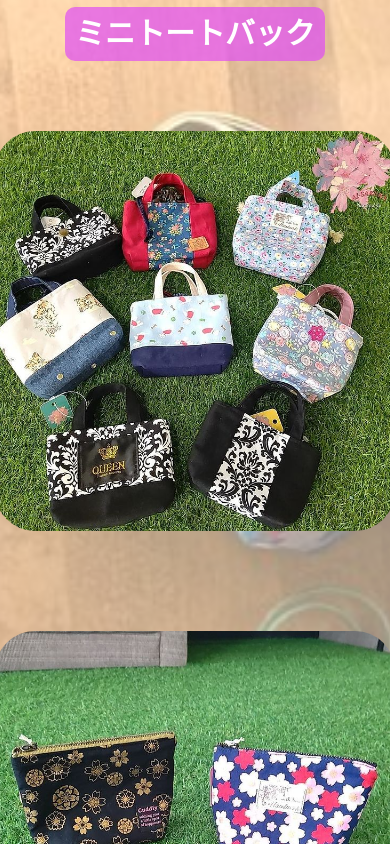
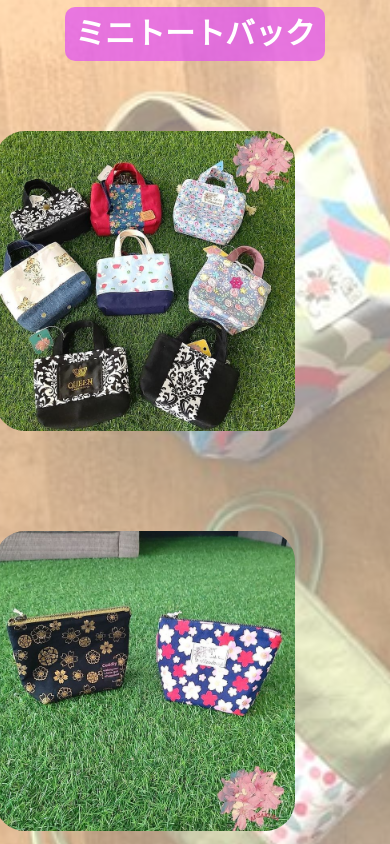
Before and after one commit to ahou11/ai-sakura, a plain HTML site: page index.html in a window 390 px wide. Shown: the part 1160-2004 px from the top of the page. Drawn offline with Linux system fonts and the light colour scheme.

Commit message:
Update style.css

```diff
--- a/style.css
+++ b/style.css
@@ -199,6 +199,10 @@ footer{
     text-align: center;
     margin:50px 10px 50px 0;
   }
+  #introduction li img{
+    max-width: 300px;
+    margin: 50px;
+  }
   #prof .container{
     width: 100%;
     display: block;
```
